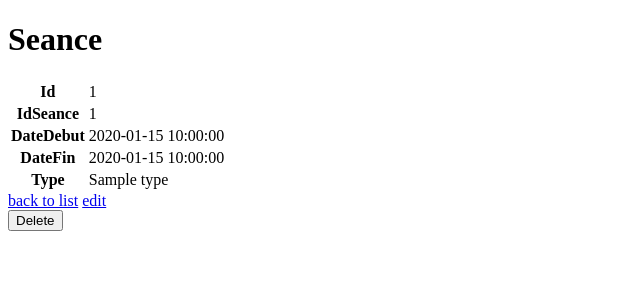
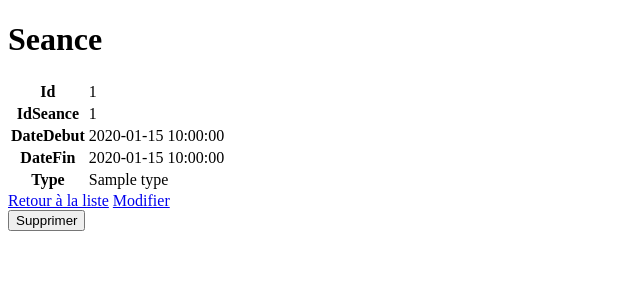
Before and after one commit to SlimaneBenamar/Planner, a Symfony app: template templates/seance/show.html.twig in a window 1280 px wide. Shown: the top 300 px of the page, without its empty margins (0-640 px from the left). Run offline with Twig, Linux system fonts and the light colour scheme; the template is opened without the code that fills it: most values are stand-ins (such as "Sample title", 1, 10 or a date in 2020); some libraries are stand-ins or nearby versions.

Commit message:
Traduction Entity Seance

```diff
--- a/templates/groupe/index.html.twig
+++ b/templates/groupe/index.html.twig
@@ -27,7 +27,7 @@
             </tr>
         {% else %}
             <tr>
-                <td colspan="4">no records found</td>
+                <td colspan="4">Liste Vide</td>
             </tr>
         {% endfor %}
         </tbody>
--- a/templates/seance/_delete_form.html.twig
+++ b/templates/seance/_delete_form.html.twig
@@ -1,4 +1,4 @@
-<form method="post" action="{{ path('seance_delete', {'id': seance.id}) }}" onsubmit="return confirm('Are you sure you want to delete this item?');">
+<form method="post" action="{{ path('seance_delete', {'id': seance.id}) }}" onsubmit="return confirm('Voulez-vous vraiment supprimer cet enregistrement?');">
     <input type="hidden" name="_token" value="{{ csrf_token('delete' ~ seance.id) }}">
-    <button class="btn">Delete</button>
+    <button class="btn">Supprimer</button>
 </form>
--- a/templates/seance/_form.html.twig
+++ b/templates/seance/_form.html.twig
@@ -1,4 +1,4 @@
 {{ form_start(form) }}
     {{ form_widget(form) }}
-    <button class="btn">{{ button_label|default('Save') }}</button>
+    <button class="btn">{{ button_label|default('Enregistrer') }}</button>
 {{ form_end(form) }}
--- a/templates/seance/edit.html.twig
+++ b/templates/seance/edit.html.twig
@@ -1,13 +1,13 @@
 {% extends 'base.html.twig' %}
 
-{% block title %}Edit Seance{% endblock %}
+{% block title %}Modifier Seance{% endblock %}
 
 {% block body %}
-    <h1>Edit Seance</h1>
+    <h1>Modifier Seance</h1>
 
     {{ include('seance/_form.html.twig', {'button_label': 'Update'}) }}
 
-    <a href="{{ path('seance_index') }}">back to list</a>
+    <a href="{{ path('seance_index') }}">Retour à la liste</a>
 
     {{ include('seance/_delete_form.html.twig') }}
 {% endblock %}
--- a/templates/seance/index.html.twig
+++ b/templates/seance/index.html.twig
@@ -31,11 +31,11 @@
             </tr>
         {% else %}
             <tr>
-                <td colspan="6">no records found</td>
+                <td colspan="6">Liste vide</td>
             </tr>
         {% endfor %}
         </tbody>
     </table>
 
-    <a href="{{ path('seance_new') }}">Create new</a>
+    <a href="{{ path('seance_new') }}">Créer un nouveau</a>
 {% endblock %}
--- a/templates/seance/new.html.twig
+++ b/templates/seance/new.html.twig
@@ -3,9 +3,9 @@
 {% block title %}New Seance{% endblock %}
 
 {% block body %}
-    <h1>Create new Seance</h1>
+    <h1>Créer une nouvelle Seance</h1>
 
     {{ include('seance/_form.html.twig') }}
 
-    <a href="{{ path('seance_index') }}">back to list</a>
+    <a href="{{ path('seance_index') }}">Retour à la liste</a>
 {% endblock %}
--- a/templates/seance/show.html.twig
+++ b/templates/seance/show.html.twig
@@ -30,9 +30,9 @@
         </tbody>
     </table>
 
-    <a href="{{ path('seance_index') }}">back to list</a>
+    <a href="{{ path('seance_index') }}">Retour à la liste</a>
 
-    <a href="{{ path('seance_edit', {'id': seance.id}) }}">edit</a>
+    <a href="{{ path('seance_edit', {'id': seance.id}) }}">Modifier</a>
 
     {{ include('seance/_delete_form.html.twig') }}
 {% endblock %}
```
